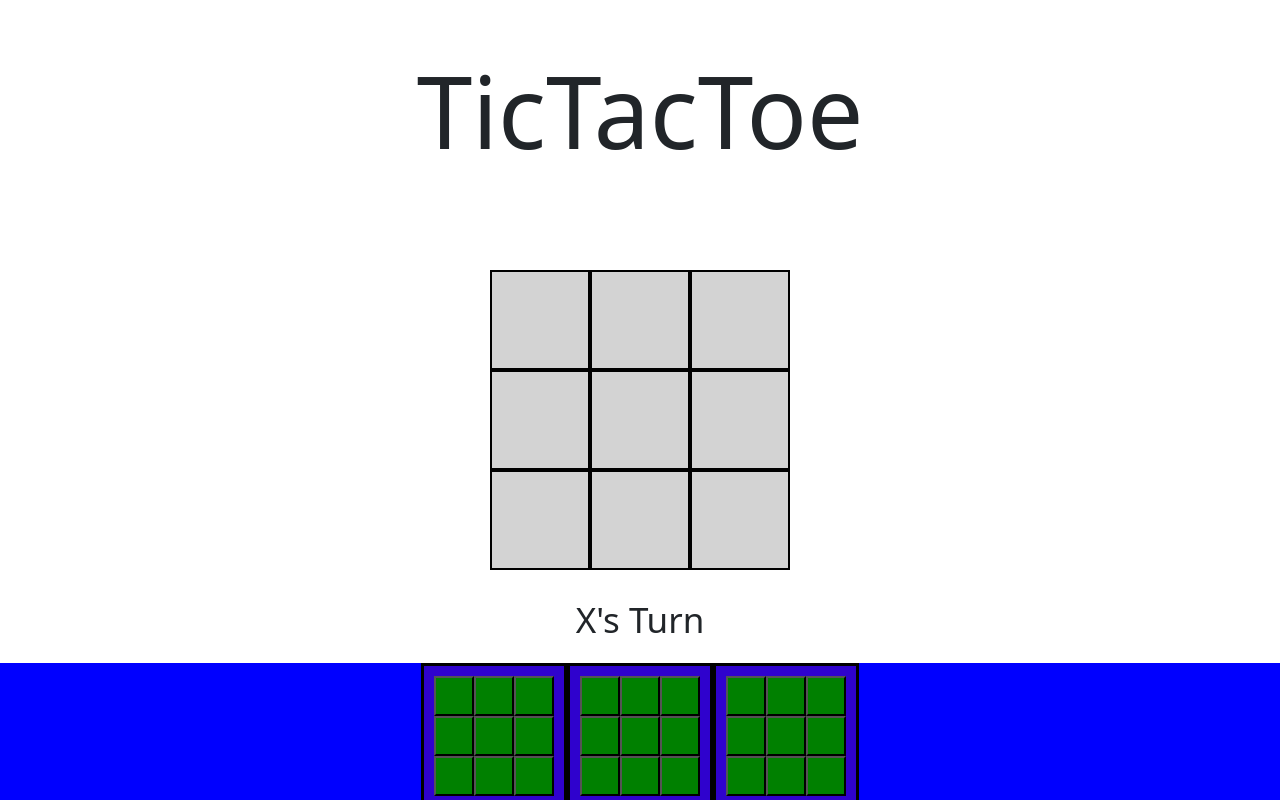
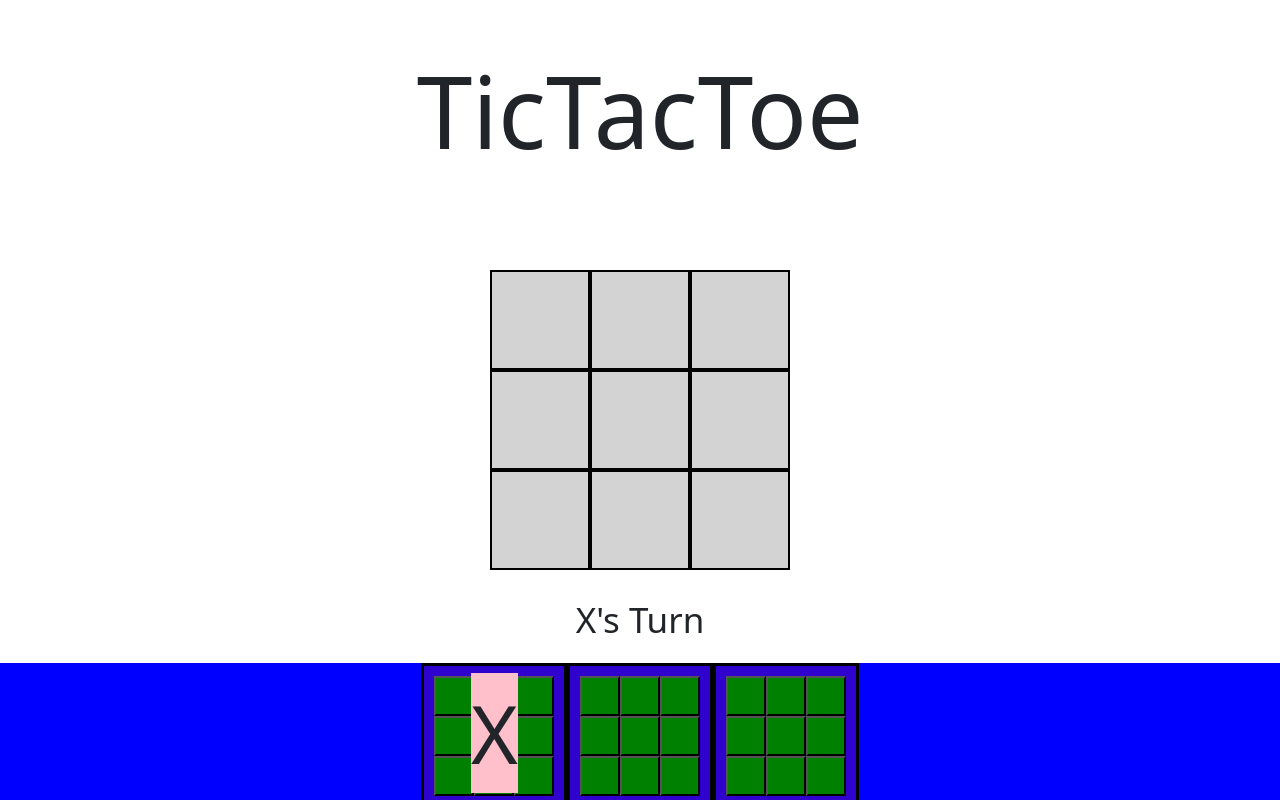
Before and after one commit to stewxy/Minigames, a React (Vite) app: page / in a window 1280 px wide. Shown: the top 800 px of the page. Built offline with nearby package versions, Linux system fonts and the light colour scheme.

Commit message:
added text over grids to display when a board has a winner (not dynamic yet)

```diff
--- a/src/App.css
+++ b/src/App.css
@@ -65,3 +65,11 @@ h1{
 /* .u0{
     background-color: rgb(0, 128, 0) !important;
 } */
+
+.test{
+    position: absolute;
+    background-color: pink;
+    margin-top: 10px;
+    margin-left: 50px;
+    font-size: 80px;
+}
--- a/src/components/TestAllBoards.tsx
+++ b/src/components/TestAllBoards.tsx
@@ -402,6 +402,7 @@ const TestAllBoards = () => {
       <div className="fullBoard">
         <div className="ultimateRow">
           <div className="u0">
+            <div className="test">X</div>
             <SingleBoard value={uSquare[0]} uValue={0} />
           </div>
           <div className="u1">
```
